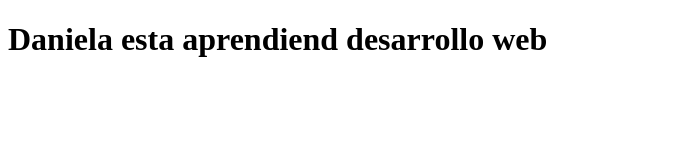
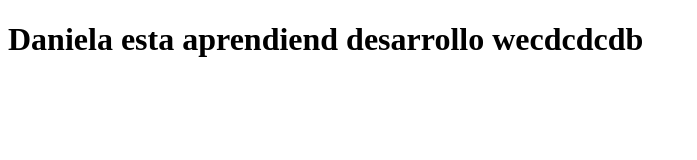
Before and after one commit to Dannnha/Repositorio-1, a plain HTML site: page index.html in a window 1280 px wide. Shown: the whole page, without its empty margins (0-697 px from the left). Drawn offline with Linux system fonts and the light colour scheme.

Commit message:
conflicto

```diff
--- a/index.html
+++ b/index.html
@@ -6,7 +6,7 @@
     <title>Document</title>
 </head>
 <body>
-    <h1>Daniela esta aprendiend desarrollo web</h1>
+    <h1>Daniela esta aprendiend desarrollo wecdcdcdb</h1>
 </body>
 <script>
 
```
